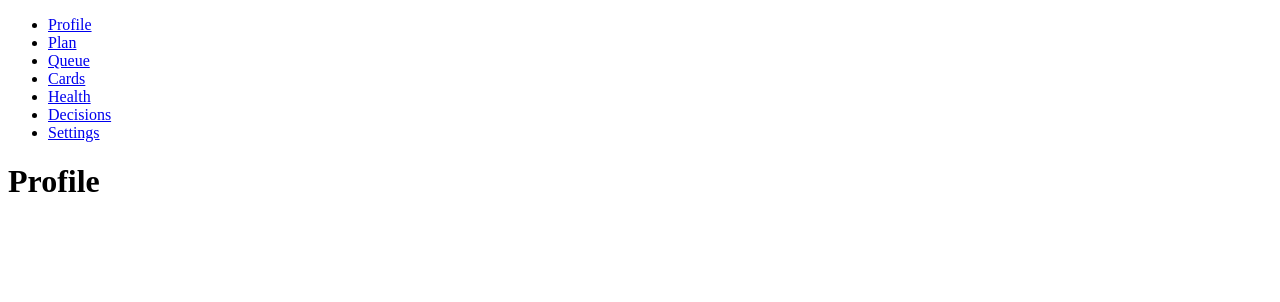
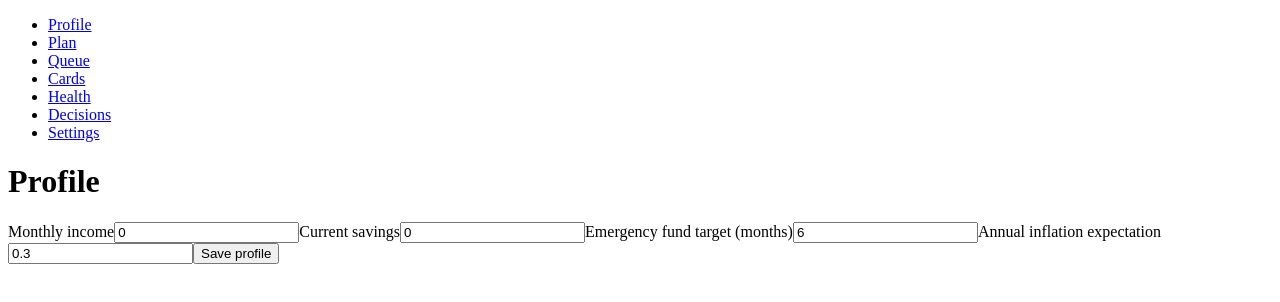
Before and after one commit to umutsatir/stoafi, a Next.js app in the folder apps/web/: page /profile in a window 1280 px wide. Shown: the top 302 px of the page. Built offline with nearby package versions, Linux system fonts and the light colour scheme.

Commit message:
feat(web): add profile screen [T7.2]

```diff
--- a/apps/web/src/app/profile/page.tsx
+++ b/apps/web/src/app/profile/page.tsx
@@ -1,7 +1,27 @@
+"use client";
+
+import { ProfileSchema } from "@stoafi/core";
+import { ProfileForm } from "@/components/profile-form";
+import { StoafiDb } from "@/storage/db";
+import { putSingleton } from "@/storage/repo";
+import { useAppStore } from "@/store";
+
+const db = new StoafiDb();
+
 export default function ProfilePage() {
+  const setProfile = useAppStore((s) => s.setProfile);
+  const profile = useAppStore((s) => s.profile);
+
   return (
     <main>
       <h1>Profile</h1>
+      <ProfileForm
+        initial={profile ?? undefined}
+        onSave={async (value) => {
+          const saved = await putSingleton(db, "profile", ProfileSchema, value);
+          setProfile(saved);
+        }}
+      />
     </main>
   );
 }
--- /dev/null
+++ b/apps/web/src/components/profile-form.tsx
@@ -0,0 +1,75 @@
+"use client";
+
+import { useState, type FormEvent } from "react";
+import type { Profile } from "@stoafi/core";
+
+export interface ProfileFormProps {
+  initial?: Profile;
+  onSave: (profile: Profile) => void | Promise<void>;
+}
+
+const EMPTY: Profile = {
+  incomes: [{ label: "", monthly: 0, variable: false }],
+  fixedExpenses: [],
+  avgVariableExpenses: [],
+  savings: 0,
+  emergencyFundTargetMonths: 6,
+  annualInflationExpectation: 0.3,
+};
+
+export function ProfileForm({ initial, onSave }: ProfileFormProps) {
+  const [profile, setProfile] = useState<Profile>(initial ?? EMPTY);
+
+  function handleSubmit(event: FormEvent) {
+    event.preventDefault();
+    void onSave(profile);
+  }
+
+  return (
+    <form onSubmit={handleSubmit}>
+      <label htmlFor="income-monthly">Monthly income</label>
+      <input
+        id="income-monthly"
+        type="number"
+        value={profile.incomes[0]?.monthly ?? 0}
+        onChange={(e) =>
+          setProfile((p) => ({
+            ...p,
+            incomes: [{ label: "Salary", monthly: Number(e.target.value), variable: false }],
+          }))
+        }
+      />
+
+      <label htmlFor="savings">Current savings</label>
+      <input
+        id="savings"
+        type="number"
+        value={profile.savings}
+        onChange={(e) => setProfile((p) => ({ ...p, savings: Number(e.target.value) }))}
+      />
+
+      <label htmlFor="fund-months">Emergency fund target (months)</label>
+      <input
+        id="fund-months"
+        type="number"
+        value={profile.emergencyFundTargetMonths}
+        onChange={(e) =>
+          setProfile((p) => ({ ...p, emergencyFundTargetMonths: Number(e.target.value) }))
+        }
+      />
+
+      <label htmlFor="inflation">Annual inflation expectation</label>
+      <input
+        id="inflation"
+        type="number"
+        step="0.01"
+        value={profile.annualInflationExpectation}
+        onChange={(e) =>
+          setProfile((p) => ({ ...p, annualInflationExpectation: Number(e.target.value) }))
+        }
+      />
+
+      <button type="submit">Save profile</button>
+    </form>
+  );
+}
--- a/apps/web/vitest.config.ts
+++ b/apps/web/vitest.config.ts
@@ -5,6 +5,7 @@ export default defineConfig({
   plugins: [react()],
   test: {
     environment: "jsdom",
+    globals: true,
     include: ["src/**/*.test.ts", "src/**/*.test.tsx"],
     setupFiles: ["./vitest.setup.ts"],
   },
```
Also changed, not shown: 2 other files (tests, documents, lock files or other folders).
